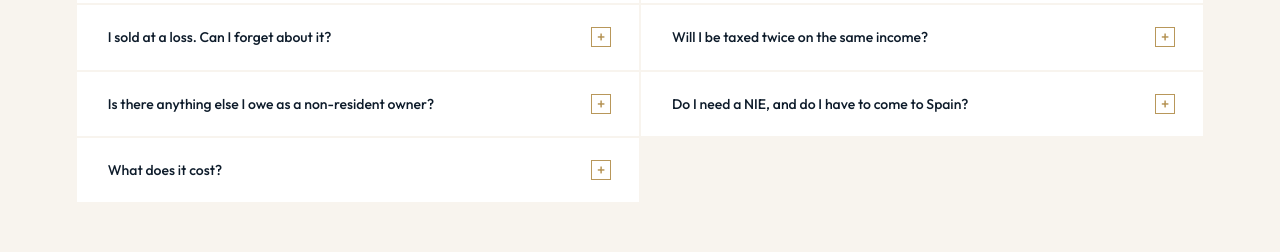
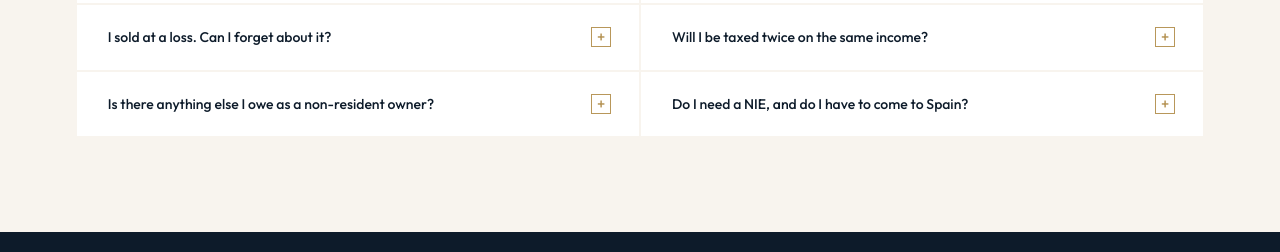
Before and after one commit to Ivanrm01/IRM-Abogados, a Next.js app: page /modelo-210-non-resident-tax in a window 1280 px wide. Shown: the part 6380-6632 px from the top of the page. Built offline with nearby package versions, Linux system fonts and the light colour scheme; no server answers.

Commit message:
Update page.jsx

```diff
--- a/app/modelo-210-non-resident-tax/page.jsx
+++ b/app/modelo-210-non-resident-tax/page.jsx
@@ -174,11 +174,6 @@ const faqs = [
     q: 'Do I need a NIE, and do I have to come to Spain?',
     a:
       'You need a NIE to file. If you already bought a property you will have one. You do not need to travel: we act under a power of attorney, which can be signed before a notary in your own country with an apostille, or at a Spanish consulate.',
-  },
-  {
-    q: 'What does it cost?',
-    a:
-      'A fixed fee, quoted before we start, that depends on the number of properties, owners and years involved. Straightforward annual returns are inexpensive. Sales, refund claims and years of unfiled returns are quoted case by case.',
   },
 ]
 
```
